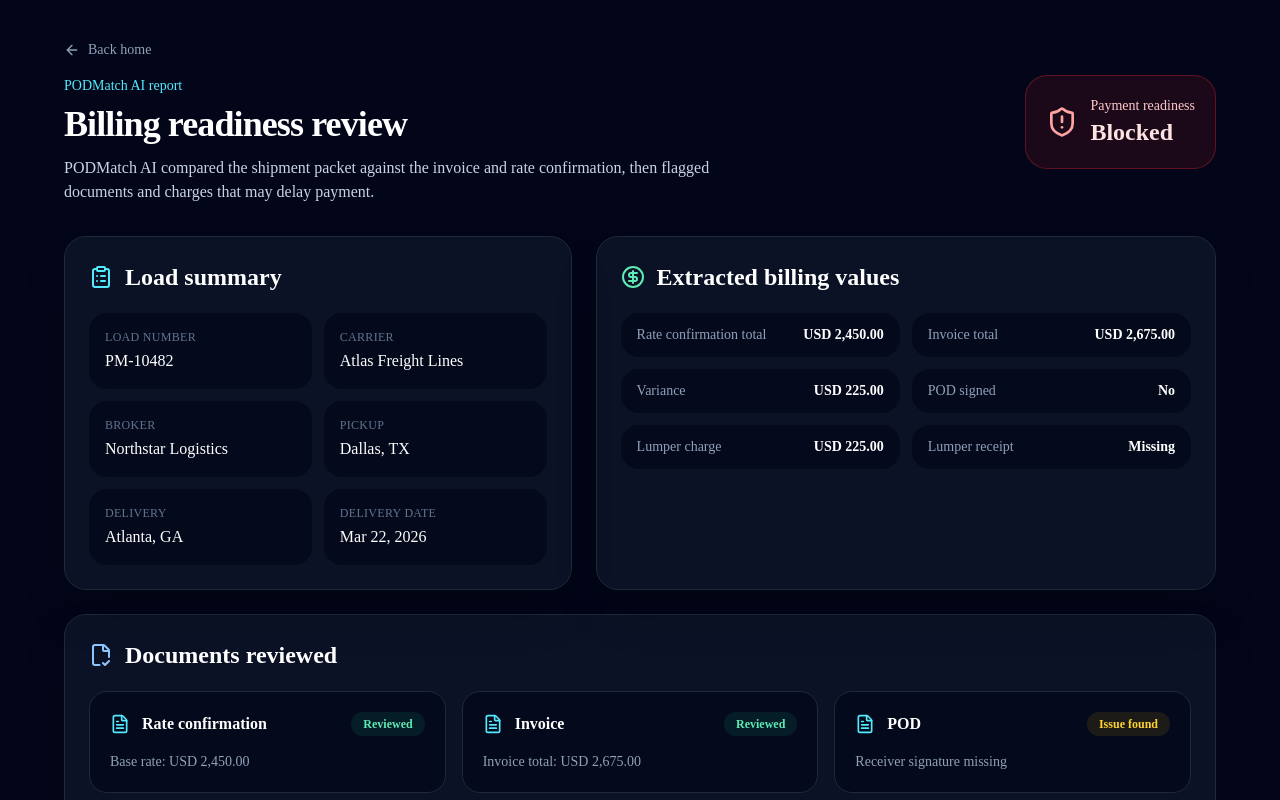
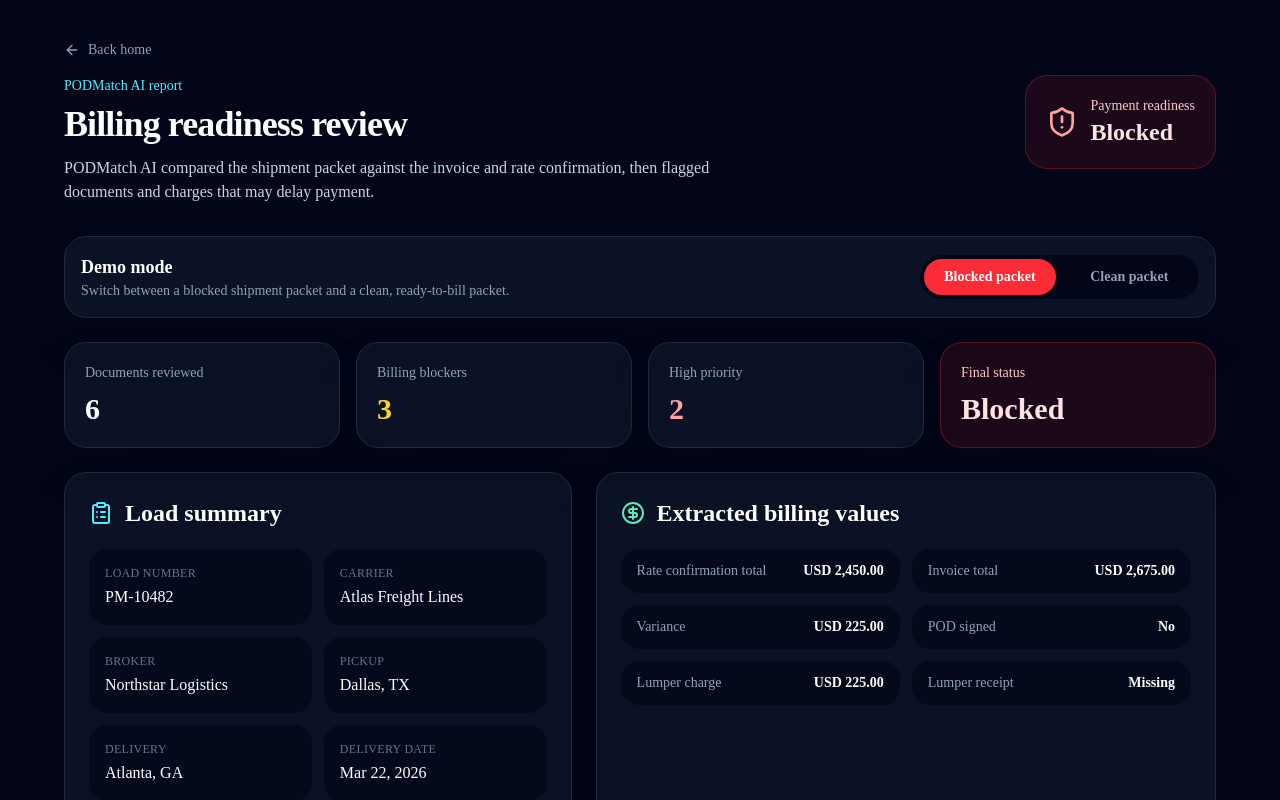
Before and after one commit to rajains234-netizen/podmatch-ai, a Next.js app: page /report in a window 1280 px wide. Shown: the top 800 px of the page. Built offline with nearby package versions, Linux system fonts and the light colour scheme.

Commit message:
Add report demo modes

```diff
--- a/app/report/page.tsx
+++ b/app/report/page.tsx
@@ -1,4 +1,7 @@
+"use client";
+
 import Link from "next/link";
+import { useState } from "react";
 import {
   AlertTriangle,
   ArrowLeft,
@@ -8,9 +11,10 @@ import {
   FileCheck2,
   FileText,
   ShieldAlert,
+  ShieldCheck,
 } from "lucide-react";
 
-const loadSummary = [
+const blockedLoadSummary = [
   { label: "Load number", value: "PM-10482" },
   { label: "Carrier", value: "Atlas Freight Lines" },
   { label: "Broker", value: "Northstar Logistics" },
@@ -19,7 +23,16 @@ const loadSummary = [
   { label: "Delivery date", value: "Mar 22, 2026" },
 ];
 
-const documentsReviewed = [
+const cleanLoadSummary = [
+  { label: "Load number", value: "PM-20419" },
+  { label: "Carrier", value: "Blue Ridge Transport" },
+  { label: "Broker", value: "Summit Freight Group" },
+  { label: "Pickup", value: "Phoenix, AZ" },
+  { label: "Delivery", value: "Denver, CO" },
+  { label: "Delivery date", value: "Apr 04, 2026" },
+];
+
+const blockedDocumentsReviewed = [
   { name: "Rate confirmation", status: "Reviewed", detail: "Base rate: USD 2,450.00" },
   { name: "Invoice", status: "Reviewed", detail: "Invoice total: USD 2,675.00" },
   { name: "POD", status: "Issue found", detail: "Receiver signature missing" },
@@ -28,7 +41,16 @@ const documentsReviewed = [
   { name: "Detention evidence", status: "Not required", detail: "No detention charge detected" },
 ];
 
-const extractedValues = [
+const cleanDocumentsReviewed = [
+  { name: "Rate confirmation", status: "Reviewed", detail: "Base rate: USD 3,100.00" },
+  { name: "Invoice", status: "Reviewed", detail: "Invoice total: USD 3,100.00" },
+  { name: "POD", status: "Reviewed", detail: "Receiver signature detected" },
+  { name: "BOL", status: "Reviewed", detail: "Load number matched" },
+  { name: "Lumper receipt", status: "Not required", detail: "No lumper charge detected" },
+  { name: "Detention evidence", status: "Not required", detail: "No detention charge detected" },
+];
+
+const blockedExtractedValues = [
   { label: "Rate confirmation total", value: "USD 2,450.00" },
   { label: "Invoice total", value: "USD 2,675.00" },
   { label: "Variance", value: "USD 225.00" },
@@ -37,7 +59,16 @@ const extractedValues = [
   { label: "Lumper receipt", value: "Missing" },
 ];
 
-const blockers = [
+const cleanExtractedValues = [
+  { label: "Rate confirmation total", value: "USD 3,100.00" },
+  { label: "Invoice total", value: "USD 3,100.00" },
+  { label: "Variance", value: "USD 0.00" },
+  { label: "POD signed", value: "Yes" },
+  { label: "Lumper charge", value: "None" },
+  { label: "Lumper receipt", value: "Not required" },
+];
+
+const blockedBlockers = [
   {
     title: "Missing signed POD",
     severity: "High",
@@ -62,11 +93,18 @@ const blockers = [
   },
 ];
 
-const nextActions = [
+const blockedNextActions = [
   "Upload signed POD.",
   "Attach lumper receipt for USD 225.00 charge.",
   "Confirm revised total with broker before submitting invoice.",
   "Re-run PODMatch review after missing support is added.",
+];
+
+const cleanNextActions = [
+  "Packet is ready for billing submission.",
+  "Send invoice package to broker or factoring partner.",
+  "Archive matched documents with load record.",
+  "Monitor payment status after submission.",
 ];
 
 function getStatusClass(status: string) {
@@ -94,6 +132,17 @@ function getSeverityClass(severity: string) {
 }
 
 export default function ReportPage() {
+  const [mode, setMode] = useState<"blocked" | "clean">("blocked");
+
+  const isBlocked = mode === "blocked";
+
+  const loadSummary = isBlocked ? blockedLoadSummary : cleanLoadSummary;
+  const documentsReviewed = isBlocked ? blockedDocumentsReviewed : cleanDocumentsReviewed;
+  const extractedValues = isBlocked ? blockedExtractedValues : cleanExtractedValues;
+  const blockers = isBlocked ? blockedBlockers : [];
+  const nextActions = isBlocked ? blockedNextActions : cleanNextActions;
+  const highPriorityCount = blockers.filter((blocker) => blocker.severity === "High").length;
+
   return (
     <main className="min-h-screen bg-slate-950 px-6 py-10 text-white">
       <div className="mx-auto max-w-6xl">
@@ -115,16 +164,104 @@ export default function ReportPage() {
             </p>
           </div>
 
-          <div className="rounded-3xl border border-red-500/30 bg-red-500/10 p-5 text-left">
+          <div
+            className={`rounded-3xl border p-5 text-left ${
+              isBlocked
+                ? "border-red-500/30 bg-red-500/10"
+                : "border-emerald-500/30 bg-emerald-500/10"
+            }`}
+          >
             <div className="flex items-center gap-3">
+              {isBlocked ? (
                 <ShieldAlert className="h-8 w-8 text-red-300" />
+              ) : (
+                <ShieldCheck className="h-8 w-8 text-emerald-300" />
+              )}
+
               <div>
-                <p className="text-sm text-red-200">Payment readiness</p>
-                <p className="text-2xl font-bold text-red-100">Blocked</p>
+                <p className={isBlocked ? "text-sm text-red-200" : "text-sm text-emerald-200"}>
+                  Payment readiness
+                </p>
+                <p className={isBlocked ? "text-2xl font-bold text-red-100" : "text-2xl font-bold text-emerald-100"}>
+                  {isBlocked ? "Blocked" : "Ready"}
+                </p>
               </div>
             </div>
           </div>
         </div>
+
+        <section className="mb-6 rounded-3xl border border-slate-800 bg-slate-900/70 p-4 shadow-2xl">
+          <div className="flex flex-col justify-between gap-4 md:flex-row md:items-center">
+            <div>
+              <h2 className="text-lg font-semibold">Demo mode</h2>
+              <p className="text-sm text-slate-400">
+                Switch between a blocked shipment packet and a clean, ready-to-bill packet.
+              </p>
+            </div>
+
+            <div className="grid grid-cols-2 gap-2 rounded-full bg-slate-950 p-1">
+              <button
+                type="button"
+                onClick={() => setMode("blocked")}
+                className={`rounded-full px-5 py-2 text-sm font-semibold transition ${
+                  isBlocked
+                    ? "bg-red-500 text-white"
+                    : "text-slate-400 hover:bg-slate-800 hover:text-white"
+                }`}
+              >
+                Blocked packet
+              </button>
+
+              <button
+                type="button"
+                onClick={() => setMode("clean")}
+                className={`rounded-full px-5 py-2 text-sm font-semibold transition ${
+                  !isBlocked
+                    ? "bg-emerald-500 text-white"
+                    : "text-slate-400 hover:bg-slate-800 hover:text-white"
+                }`}
+              >
+                Clean packet
+              </button>
+            </div>
+          </div>
+        </section>
+
+        <section className="mb-6 grid gap-4 md:grid-cols-4">
+          <div className="rounded-3xl border border-slate-800 bg-slate-900/70 p-5 shadow-2xl">
+            <p className="text-sm text-slate-400">Documents reviewed</p>
+            <p className="mt-2 text-3xl font-bold text-white">{documentsReviewed.length}</p>
+          </div>
+
+          <div className="rounded-3xl border border-slate-800 bg-slate-900/70 p-5 shadow-2xl">
+            <p className="text-sm text-slate-400">Billing blockers</p>
+            <p className={`mt-2 text-3xl font-bold ${isBlocked ? "text-amber-300" : "text-emerald-300"}`}>
+              {blockers.length}
+            </p>
+          </div>
+
+          <div className="rounded-3xl border border-slate-800 bg-slate-900/70 p-5 shadow-2xl">
+            <p className="text-sm text-slate-400">High priority</p>
+            <p className={`mt-2 text-3xl font-bold ${isBlocked ? "text-red-300" : "text-emerald-300"}`}>
+              {highPriorityCount}
+            </p>
+          </div>
+
+          <div
+            className={`rounded-3xl border p-5 shadow-2xl ${
+              isBlocked
+                ? "border-red-500/30 bg-red-500/10"
+                : "border-emerald-500/30 bg-emerald-500/10"
+            }`}
+          >
+            <p className={isBlocked ? "text-sm text-red-200" : "text-sm text-emerald-200"}>
+              Final status
+            </p>
+            <p className={isBlocked ? "mt-2 text-3xl font-bold text-red-100" : "mt-2 text-3xl font-bold text-emerald-100"}>
+              {isBlocked ? "Blocked" : "Ready"}
+            </p>
+          </div>
+        </section>
 
         <section className="grid gap-6 lg:grid-cols-[0.9fr_1.1fr]">
           <div className="rounded-3xl border border-slate-800 bg-slate-900/70 p-6 shadow-2xl">
@@ -193,6 +330,7 @@ export default function ReportPage() {
           </div>
         </section>
 
+        {isBlocked ? (
           <section className="mt-6 rounded-3xl border border-slate-800 bg-slate-900/70 p-6 shadow-2xl">
             <div className="mb-5 flex items-center gap-3">
               <AlertTriangle className="h-6 w-6 text-amber-300" />
@@ -226,6 +364,27 @@ export default function ReportPage() {
               ))}
             </div>
           </section>
+        ) : (
+          <section className="mt-6 rounded-3xl border border-emerald-500/30 bg-emerald-500/10 p-6 shadow-2xl">
+            <div className="flex flex-col gap-4 md:flex-row md:items-center md:justify-between">
+              <div>
+                <div className="mb-3 flex items-center gap-3">
+                  <ShieldCheck className="h-7 w-7 text-emerald-300" />
+                  <h2 className="text-2xl font-semibold text-emerald-100">No billing blockers found</h2>
+                </div>
+                <p className="max-w-3xl text-sm text-emerald-100/80">
+                  The invoice matches the rate confirmation, the POD appears signed, and no unsupported
+                  accessorials were detected. This packet is ready for billing submission.
+                </p>
+              </div>
+
+              <div className="rounded-2xl bg-emerald-400/10 px-5 py-4 text-center">
+                <p className="text-sm text-emerald-200">Readiness score</p>
+                <p className="text-3xl font-bold text-emerald-100">100%</p>
+              </div>
+            </div>
+          </section>
+        )}
 
         <section className="mt-6 rounded-3xl border border-slate-800 bg-slate-900/70 p-6 shadow-2xl">
           <div className="mb-5 flex items-center gap-3">
@@ -247,7 +406,7 @@ export default function ReportPage() {
               href="/upload"
               className="rounded-full bg-cyan-400 px-6 py-3 text-center font-semibold text-slate-950 hover:bg-cyan-300"
             >
-              Upload missing documents
+              Upload another packet
             </Link>
 
             <Link
```
Lines whose indentation alone changed are shown as unchanged.
